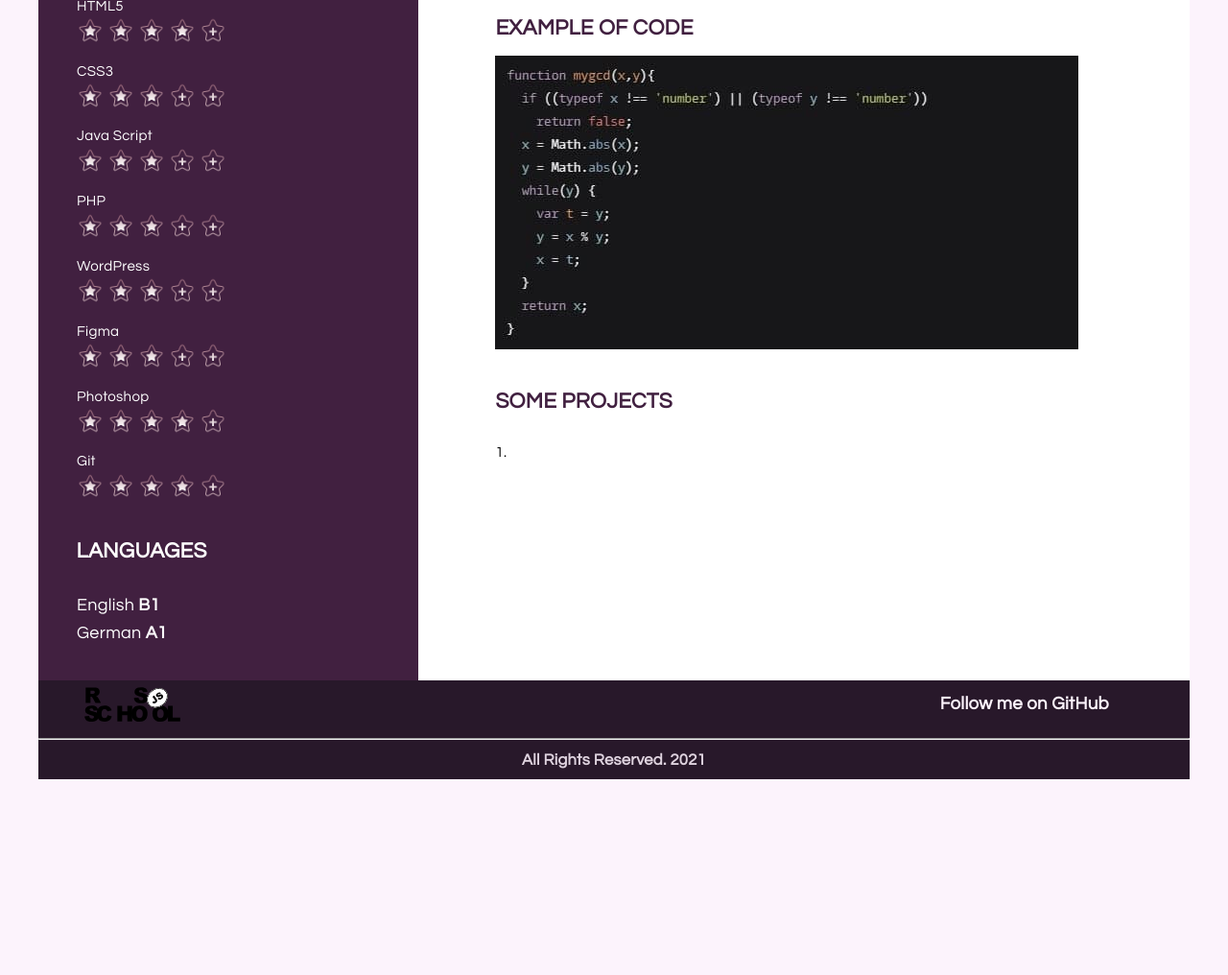
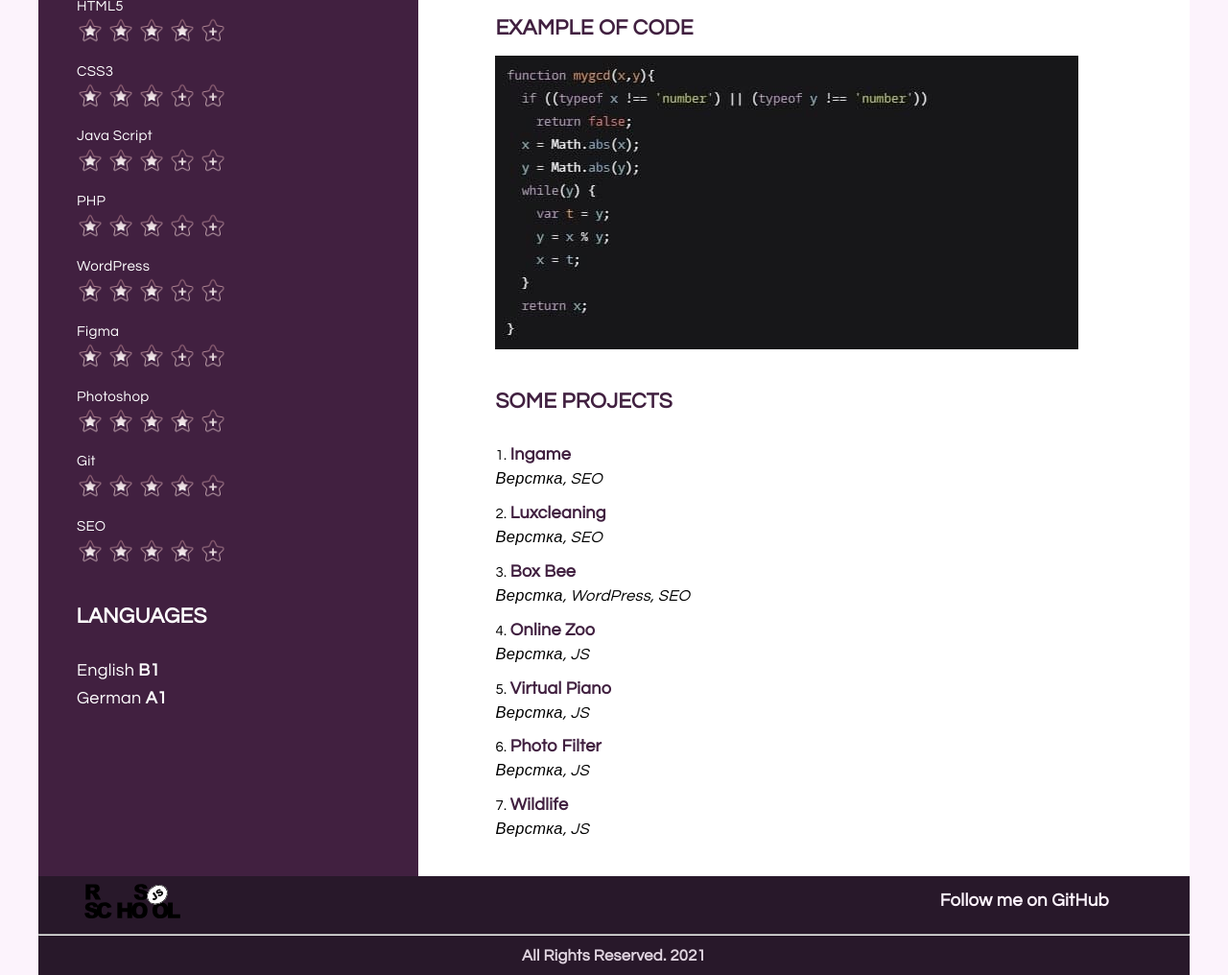
Before and after one commit to stacyzar/rsschool-cv, a plain HTML site: page index.html in a window 1280 px wide. Shown: the part 707-1723 px from the top of the page at 96% size. Before the commit the page ends 1519 px from the top, so only its background shows below. Drawn offline with Linux system fonts and the light colour scheme.

Commit message:
feat: update html

```diff
--- a/index.html
+++ b/index.html
@@ -114,6 +114,15 @@
                                 <img src="img/star.png" alt="Star Score" class="star__skill">
                             </div>
                         </li>
+                        <li>SEO
+                            <div>
+                                <img src="img/star-full.png" alt="Star Score" class="star__skill">
+                                <img src="img/star-full.png" alt="Star Score" class="star__skill">
+                                <img src="img/star-full.png" alt="Star Score" class="star__skill">
+                                <img src="img/star-full.png" alt="Star Score" class="star__skill">
+                                <img src="img/star.png" alt="Star Score" class="star__skill">
+                            </div>
+                        </li>
                     </ul>
                 </section>
                 <section class="aside__block">
@@ -170,7 +179,32 @@
                     <h3 class="main__heading">Some projects</h3>
                     <ol class="projects__list">
                         <li>
-                            <a href=""></a>
+                            <a href="https://ingame.uz/">Ingame</a>
+                            <p>Верстка, SEO</p>
+                        </li>
+                        <li>
+                            <a href="https://luxcleaning.uz/">Luxcleaning</a>
+                            <p>Верстка, SEO</p>
+                        </li>
+                        <li>
+                            <a href="https://boxbee-machinery.com/">Box Bee</a>
+                            <p>Верстка, WordPress, SEO</p>
+                        </li>
+                        <li>
+                            <a href="https://rolling-scopes-school.github.io/stacyzar-JSFE2021Q1/online-zoo/pages/landing/">Online Zoo</a>
+                            <p>Верстка, JS</p>
+                        </li>
+                        <li>
+                            <a href="https://rolling-scopes-school.github.io/stacyzar-JSFE2021Q1/virtual-piano/">Virtual Piano</a>
+                            <p>Верстка, JS</p>
+                        </li>
+                        <li>
+                            <a href="https://rolling-scopes-school.github.io/stacyzar-JSFE2021Q1/photo-filter/">Photo Filter</a>
+                            <p>Верстка, JS</p>
+                        </li>
+                        <li>
+                            <a href="https://rolling-scopes-school.github.io/stacyzar-JSFE2021Q1/wildlife/">Wildlife</a>
+                            <p>Верстка, JS</p>
                         </li>
                     </ol>
                 </section>
--- a/style.css
+++ b/style.css
@@ -87,6 +87,10 @@ ul {
     font-size: 1.1em;
 }
 
+.small__content a:hover{
+    color: #9b5899;
+}
+
 .aside__skills li {
     padding-top: 2%;
 }
@@ -152,6 +156,21 @@ p {
     font-size: 1.2em;
 }
 
+.projects__list>li>p{
+    font-size: 1.1em;
+    padding-top: 6px;
+    font-style: italic;
+}
+.projects__list>li>a{
+    text-decoration: none;
+    color: #412040;
+    font-weight: 900;
+    font-size: 1.2em;
+}
+.projects__list>li>a:hover{
+    color: #9b5899;
+}
+
 .footer {
     background-color: #28182A;
 }
```
